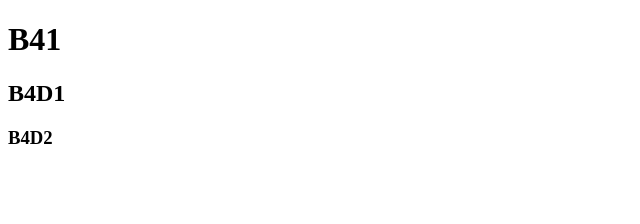
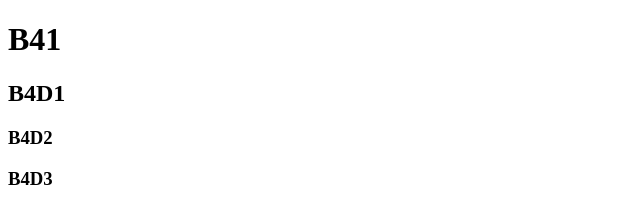
Before and after one commit to MaharaniJ/Powershell, a plain HTML site: page index.html in a window 1280 px wide. Shown: the full height of the page, 0-640 px from the left. Drawn offline with Linux system fonts and the light colour scheme.

Commit message:
third commit

```diff
--- a/index.html
+++ b/index.html
@@ -10,5 +10,6 @@
     <h1>B41</h1>
     <h2>B4D1</h2>
     <h3>B4D2</h3>
+    <h3>B4D3</h3>
 </body>
 </html>
```
